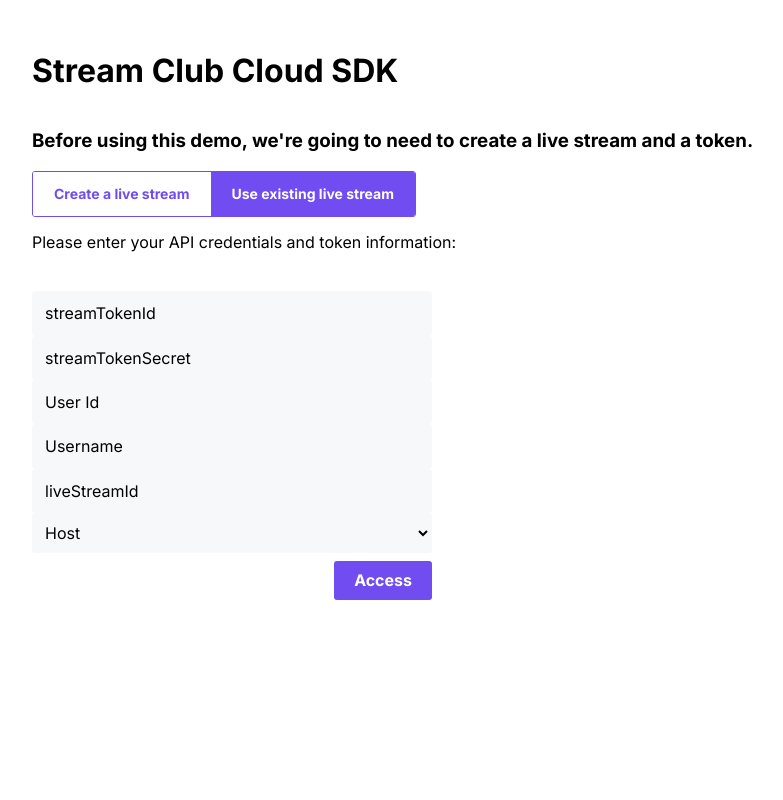
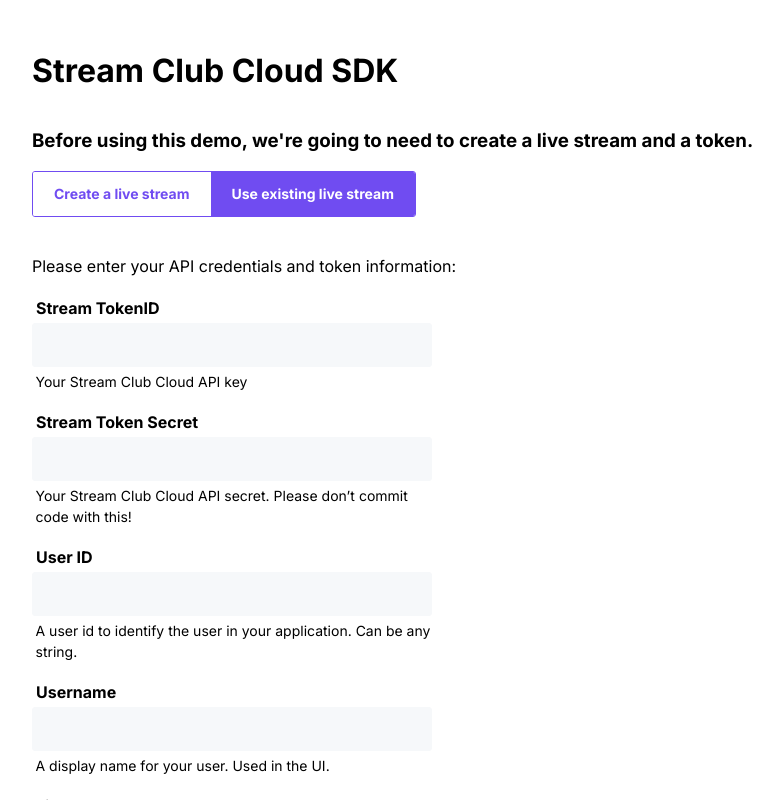
Before and after one commit to stream-projects/stream-sdk-demo, a React (Create React App) app: page / in a window 1280 px wide. Both pictures are taken after a click on the element "Use existing live stream". Shown: the top 800 px of the page, without its empty margins (16-799 px from the left). Built offline with nearby package versions, Linux system fonts and the light colour scheme; what stream-sdk would draw is missing.

Commit message:
updated styles for existing live stream

```diff
--- a/src/Home.tsx
+++ b/src/Home.tsx
@@ -35,7 +35,7 @@
 const InputLabel = styled.div`
     font-weight: 700;
     margin-left: 0.25em;
-    margin-bottom: 0.5em;
+    margin-bottom: 0.35em;
 `;
 const Input = styled.input`
     background: #f6f8fa;
@@ -339,38 +339,74 @@
                         )}
                         {nav === 'token' && (
                             <>
-                                <p>
-                                    Please enter your API credentials and token
-                                    information:
-                                </p>
                                 <SectionContainer>
+                                    <p style={{marginBottom: '1.5em'}}>
+                                        Please enter your API credentials and token
+                                        information:
+                                    </p>
                                     <InputsContainer>
+                                    <InputLabel>
+                                            Stream TokenID
+                                        </InputLabel>
                                         <Input
                                             id="streamTokenId2"
-                                            placeholder="streamTokenId"
                                         />
+                                        <InputDesc>
+                                        Your Stream Club Cloud API key
+                                        </InputDesc>
+
+                                        <InputLabel>
+                                            Stream Token Secret
+                                        </InputLabel>
                                         <Input
                                             id="streamTokenSecret2"
-                                            placeholder="streamTokenSecret"
                                         />
+                                        <InputDesc>
+                                        Your Stream Club Cloud API secret. Please don’t commit code with this!
+                                        </InputDesc>
+
+                                        <InputLabel>
+                                            User ID
+                                        </InputLabel>
                                         <Input
                                             id="user_id2"
-                                            placeholder="User Id"
                                         />
+                                        <InputDesc>
+                                        A user id to identify the user in your application. Can be any string.
+                                        </InputDesc>
+
+                                        <InputLabel>
+                                            Username
+                                        </InputLabel>
                                         <Input
                                             id="user_name2"
-                                            placeholder="Username"
                                         />
+                                        <InputDesc>
+                                        A display name for your user. Used in the UI.
+                                        </InputDesc>
+
+                                        <InputLabel>
+                                            Livestream ID
+                                        </InputLabel>
                                         <Input
                                             id="liveStreamId"
-                                            placeholder="liveStreamId"
                                         />
+                                        <InputDesc>
+                                        The ID of a live stream created via the API
+                                        </InputDesc>
+
+                                        <InputLabel>
+                                            Host
+                                        </InputLabel>
                                         <Select id="user_type2">
                                             <option value="host">Host</option>
                                             <option value="cohost">
                                                 Cohost
                                             </option>
                                         </Select>
+                                        <InputDesc>
+                                        User type. A host will have write access to the livestream while cohosts will only have read access.
+                                        </InputDesc>
 
                                         <ButtonContainer>
                                             <Button
```
